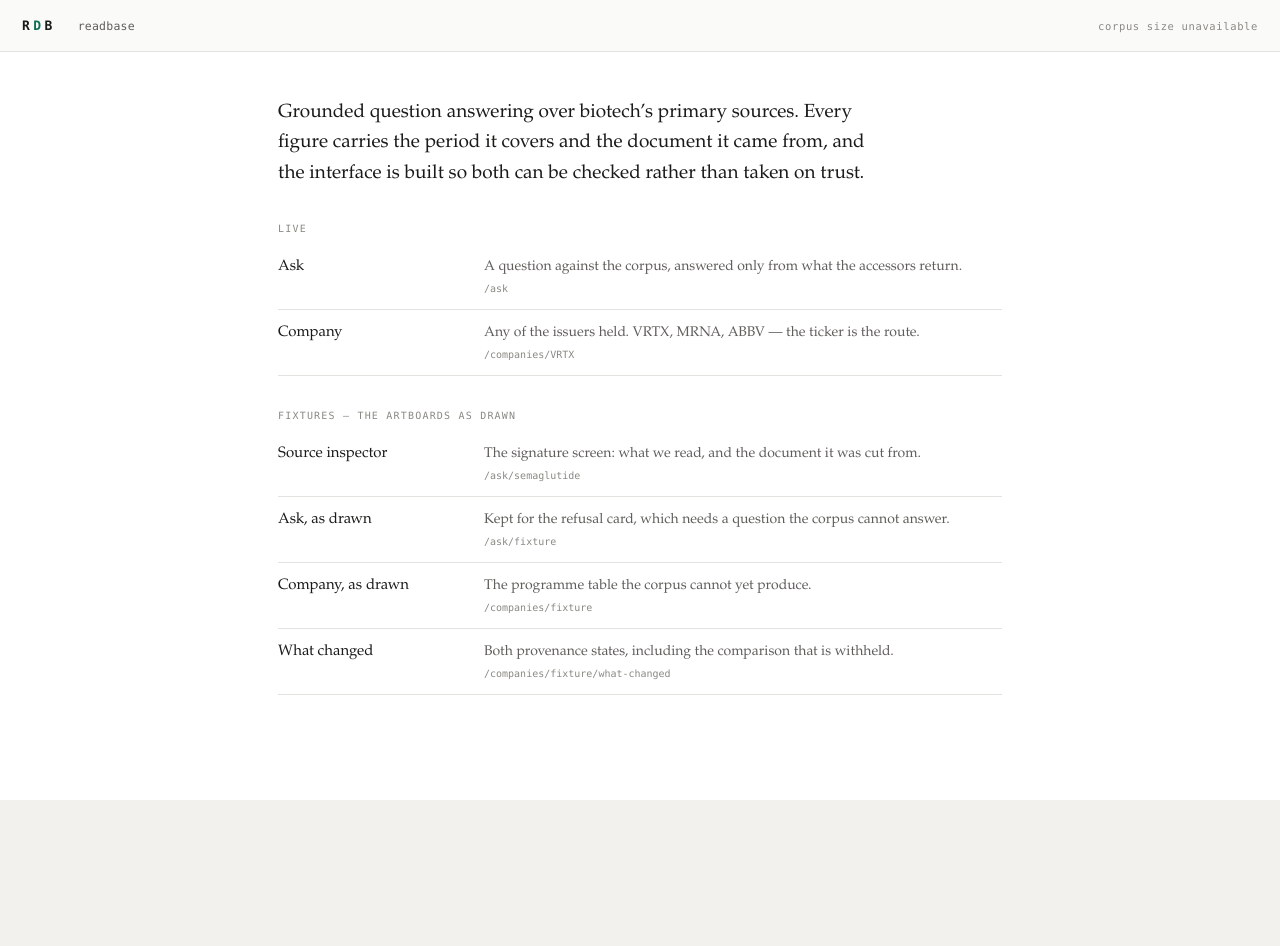
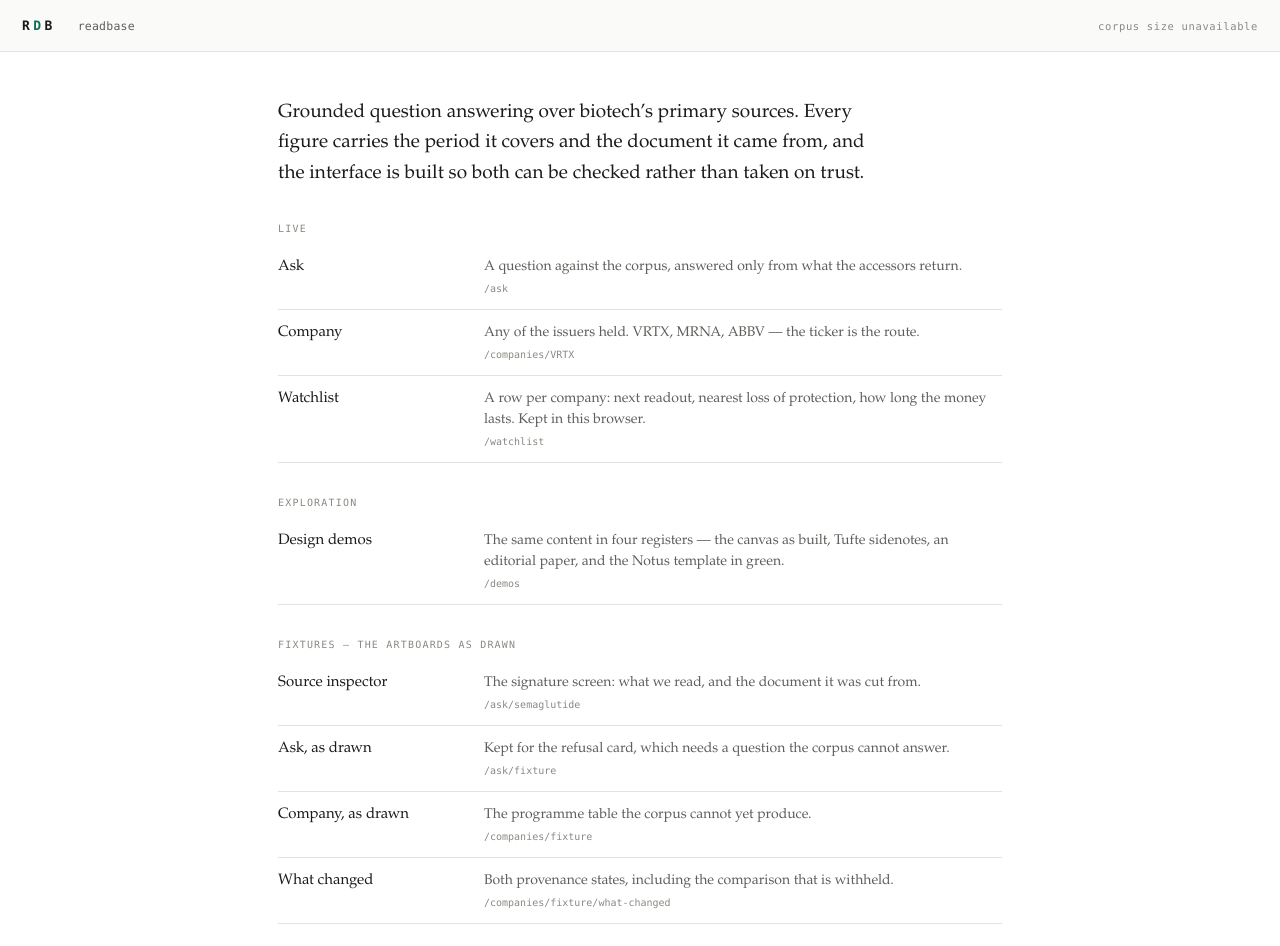
Before and after one commit to Jessego5/biotech_investment_platform2.0, a Next.js app: page / in a window 1280 px wide. Shown: the top 946 px of the page. Before the commit the page ends 800 px from the top, so only its background shows below. Built offline with nearby package versions, Linux system fonts and the light colour scheme; no server answers.

Commit message:
link the watchlist and the demos from the index

```diff
--- a/app/page.tsx
+++ b/app/page.tsx
@@ -4,6 +4,11 @@ import { Chrome } from "@/components/readbase/chrome";
 const LIVE: [string, string, string][] = [
   ["/ask", "Ask", "A question against the corpus, answered only from what the accessors return."],
   ["/companies/VRTX", "Company", "Any of the issuers held. VRTX, MRNA, ABBV — the ticker is the route."],
+  ["/watchlist", "Watchlist", "A row per company: next readout, nearest loss of protection, how long the money lasts. Kept in this browser."],
+];
+
+const EXPLORATIONS: [string, string, string][] = [
+  ["/demos", "Design demos", "The same content in four registers — the canvas as built, Tufte sidenotes, an editorial paper, and the Notus template in green."],
 ];
 
 const FIXTURES: [string, string, string][] = [
@@ -50,6 +55,13 @@ export default function Home() {
         ))}
 
         <div className="mb-[10px] mt-[34px] font-mono text-[10px] uppercase tracking-[0.12em] text-muted-foreground">
+          Exploration
+        </div>
+        {EXPLORATIONS.map(([href, title, note]) => (
+          <Row key={href} href={href} title={title} note={note} />
+        ))}
+
+        <div className="mb-[10px] mt-[34px] font-mono text-[10px] uppercase tracking-[0.12em] text-muted-foreground">
           Fixtures — the artboards as drawn
         </div>
         {FIXTURES.map(([href, title, note]) => (
```
